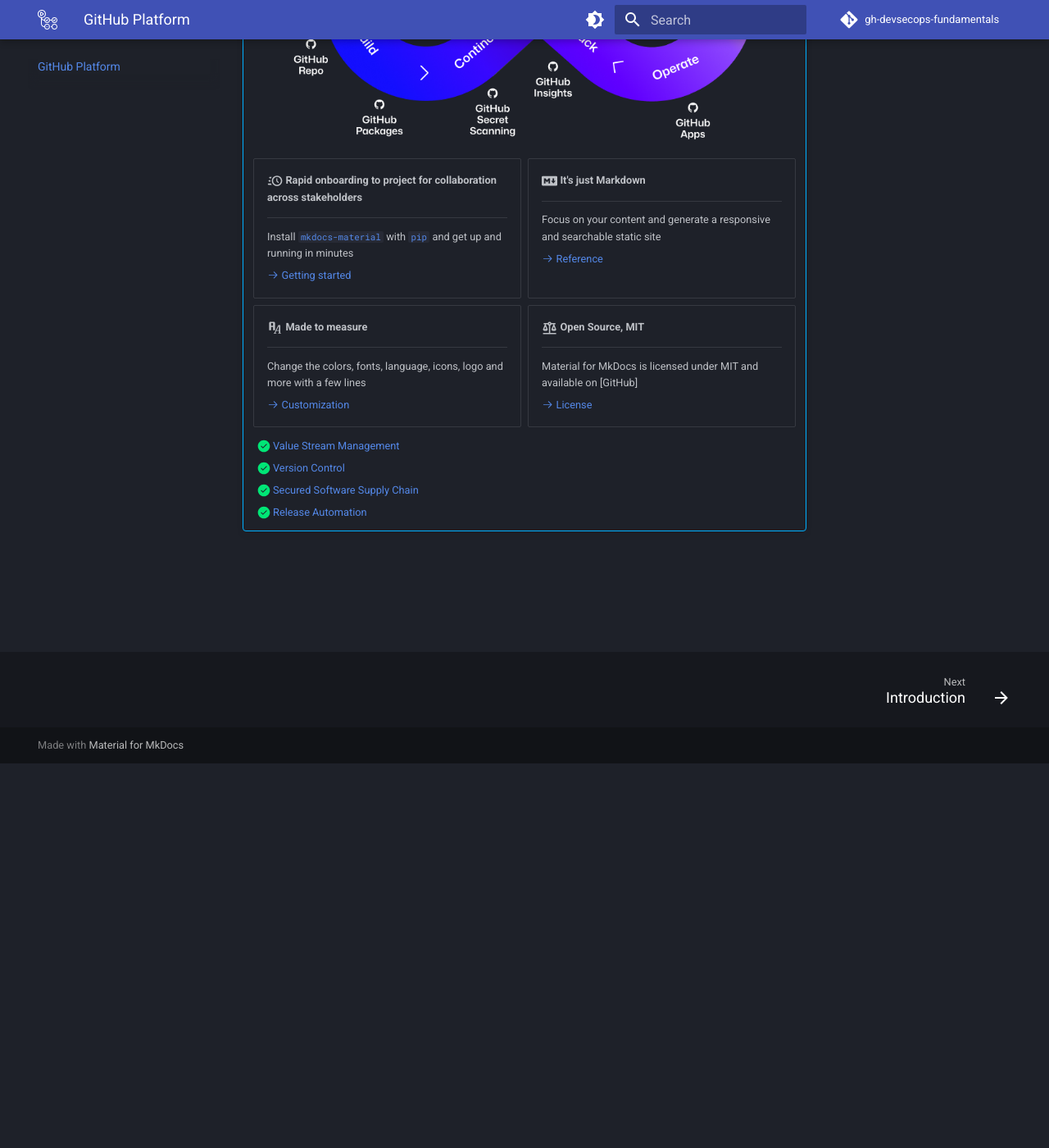
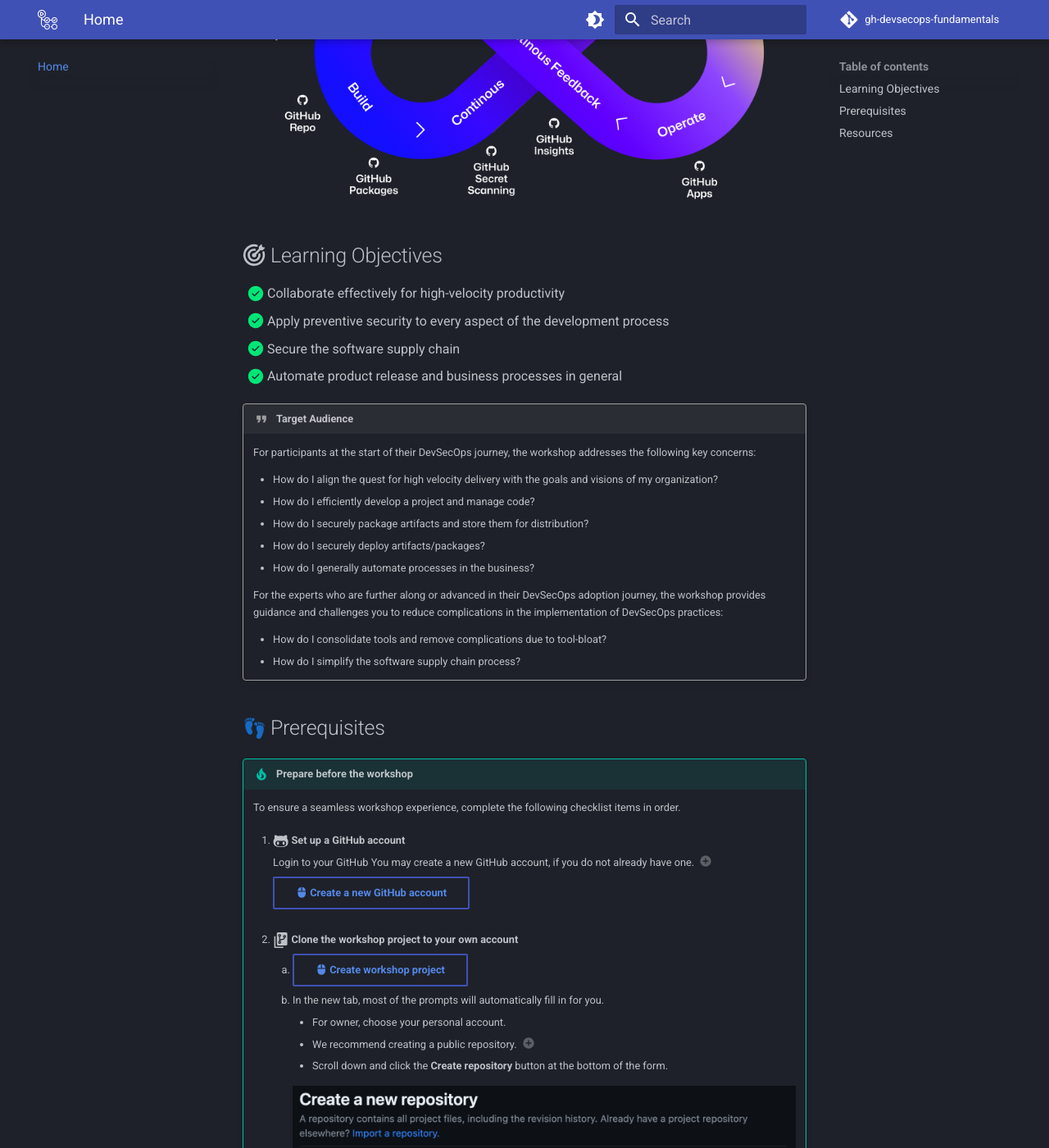
Before and after one commit to githubuniverseworkshops/github-devsecops-fundamentals, an MkDocs documentation site: the page built from docs/index.md, in a window 1280 px wide and 1400 px high, scrolled down 469 px. Shown: the whole window at 82% size. Built offline with MkDocs 1.6.1 and Material for MkDocs 9.7.7, drawn with Linux system fonts in a browser that asks for light colours; emoji names are drawn with the system emoji font; comment, search, counter and statistics services are not loaded; some of the changed text lies outside the part shown.

Commit message:
Complete introduction and prerequisite instructions

```diff
--- a/docs/index.md
+++ b/docs/index.md
@@ -1,48 +1,87 @@
-# :octicons-mark-github-16: GitHub Platform
+<!-- markdownlint-disable MD033 -->
 
-!!! abstract "Labs"
+# :octicons-mark-github-16: GitHub DevSecOps Fundamentals | Workshop, GitHub Universe 2023
 
-    ![end-to-end](media/e2e-github.png)
+This self-paced workshop will enable you acquire the capabilities to implement a DevSecOps mindset, leveraging the GitHub platform for a seamless developer experience.
 
-    <div class="grid cards" markdown>
+![end-to-end](media/e2e-github.png)
 
-    -   :material-clock-fast:{ .lg .middle } __Rapid onboarding to project for collaboration across stakeholders__
+## :octicons-goal-16: Learning Objectives
 
-        ---
+- [x] Collaborate effectively for high-velocity productivity
+- [x] Apply preventive security to every aspect of the development process
+- [x] Secure the software supply chain
+- [x] Automate product release and business processes in general
 
-        Install [`mkdocs-material`](#) with [`pip`](#) and get up
-        and running in minutes
+!!! quote "Target Audience"
 
-        [:octicons-arrow-right-24: Getting started](#)
+    For participants at the start of their DevSecOps journey, the workshop addresses the following key concerns:
 
-    -   :fontawesome-brands-markdown:{ .lg .middle } __It's just Markdown__
+    - How do I align the quest for high velocity delivery with the goals and visions of my organization?
+    - How do I efficiently develop a project and manage code?
+    - How do I securely package artifacts and store them for distribution?
+    - How do I securely deploy artifacts/packages?
+    - How do I generally automate processes in the business?
 
-        ---
+    For the experts who are further along or advanced in their DevSecOps adoption journey, the workshop provides guidance and challenges you to reduce complications in the implementation of DevSecOps practices:
 
-        Focus on your content and generate a responsive and searchable static site
+    - How do I consolidate tools and remove complications due to tool-bloat?
+    - How do I simplify the software supply chain process?
 
-        [:octicons-arrow-right-24: Reference](#)
+## :footprints: Prerequisites
 
-    -   :material-format-font:{ .lg .middle } __Made to measure__
+!!! tip "Prepare before the workshop"
 
-        ---
+    To ensure a seamless workshop experience, complete the following checklist items in order.
 
-        Change the colors, fonts, language, icons, logo and more with a few lines
+    1. :fontawesome-brands-github-alt:{ .lg .middle } **Set up a GitHub account**
 
-        [:octicons-arrow-right-24: Customization](#)
+        Login to your GitHub  You may create a new GitHub account, if you do not already have one. (1)
+        { .annotate }
 
-    -   :material-scale-balance:{ .lg .middle } __Open Source, MIT__
+        1.  :bulb: Keep your @handle handy.
 
-        ---
+        <span class="md-button">[:material-mouse: Create a new GitHub account](https://github.com/signup){:target="\_blank"}</span>
+        <br /><br />
 
-        Material for MkDocs is licensed under MIT and available on [GitHub]
+    1. :material-source-repository-multiple:{ .lg .middle } **Clone the workshop project to your own account**
 
-        [:octicons-arrow-right-24: License](#)
+        1. <span class="md-button">[:material-mouse: Create workshop project](https://github.com/new?template_owner=githubuniverseworkshops&template_name=github-devsecops-fundamentals&owner=%40me&name=github-devsecops-fundamentals&description=GitHub+DevSecOps+Fundamentals+%7C+GitHub+Universe+2023+workshop&visibility=public){:target="\_blank"}</span>
+        1. In the new tab, most of the prompts will automatically fill in for you.
 
-    </div>
+             - For owner, choose your personal account.
+             - We recommend creating a public repository. (1)
+                { .annotate }
+
+                1.  :bulb: Public repositories benefit from
+                    - [Free use of GitHub Actions minutes](https://docs.github.com/en/billing/managing-billing-for-github-actions/about-billing-for-github-actions).
+                    - [Free use of GitHub Advanced Security features](https://docs.github.com/en/get-started/learning-about-github/about-github-advanced-security#about-advanced-security-features).
+             - Scroll down and click the **Create repository** button at the bottom of the form.
+
+             ![Create a new repository from a template](assets/img/create-a-new-repository.png)
+        1. After your new repository is created, wait about 20 seconds, then refresh the page.
+        <br /><br />
+
+    1. :octicons-codespaces-16: **Provision a new cloud development environment for the workshop**
+
+        GitHub Codespaces enables you to instantly start coding on the workshop project. Personal accounts on GitHub can benefit from a [free quota of GitHub Codespaces usage](https://docs.github.com/en/billing/managing-billing-for-github-codespaces/about-billing-for-github-codespaces#monthly-included-storage-and-core-hours-for-personal-accounts).
+
+        1. Open the <span style="background-color: green; font-weight: bold; padding: 0.25em 0.75em; border-radius: 0.5em">:octicons-code-16: Code :material-menu-down:</span> menu and click on :material-mouse: <span style="background-color: green; font-weight: bold; padding: 0.25em 0.75em; border-radius: 0.5em">Create codespaces on main</span>.
+
+        1. {==
+
+            **Leave the development environment to initialize and run, we will come back to use it later.**
+
+           ==}
 
 
-    - [x] [Value Stream Management](Value-Stream-Management/)
-    - [x] [Version Control](Version-Control/)
-    - [x] [Secured Software Supply Chain](Software-Supply-Chain/)
-    - [x] [Release Automation](Release-Automation/)
+        ![Create a new GitHub Codespaces](assets/img/create-a-new-codespaces.png)
+
+
+## :books: Resources
+
+- [Start coding instantly with Codespaces](https://github.com/features/codespaces)
+- [Create diagrams to convey information through charts and graphs](https://docs.github.com/en/get-started/writing-on-github/working-with-advanced-formatting/creating-diagrams)
+- [Include diagrams in your Markdown files with Mermaid](https://github.blog/2022-02-14-include-diagrams-markdown-files-mermaid/)
+- [Security hardening for GitHub Actions](https://docs.github.com/en/actions/security-guides/security-hardening-for-github-actions)
+- [Security harden deployments with OpenID Connect](https://docs.github.com/en/actions/deployment/security-hardening-your-deployments/about-security-hardening-with-openid-connect)
--- a/mkdocs.yml
+++ b/mkdocs.yml
@@ -134,7 +134,7 @@
   - https://cdnjs.cloudflare.com/ajax/libs/KaTeX/0.16.7/katex.min.css
 
 nav:
-  - GitHub Platform: index.md
+  - index.md
   - Labs Instructions:
       - Introduction: Labs-Instructions/index.md
       - Labs-Instructions/Version-Control/index.md
```
Also changed, not shown: README.md (+5 -59 lines), docs/assets/img/create-a-new-codespaces.png (added), docs/assets/img/create-a-new-repository.png (added).
